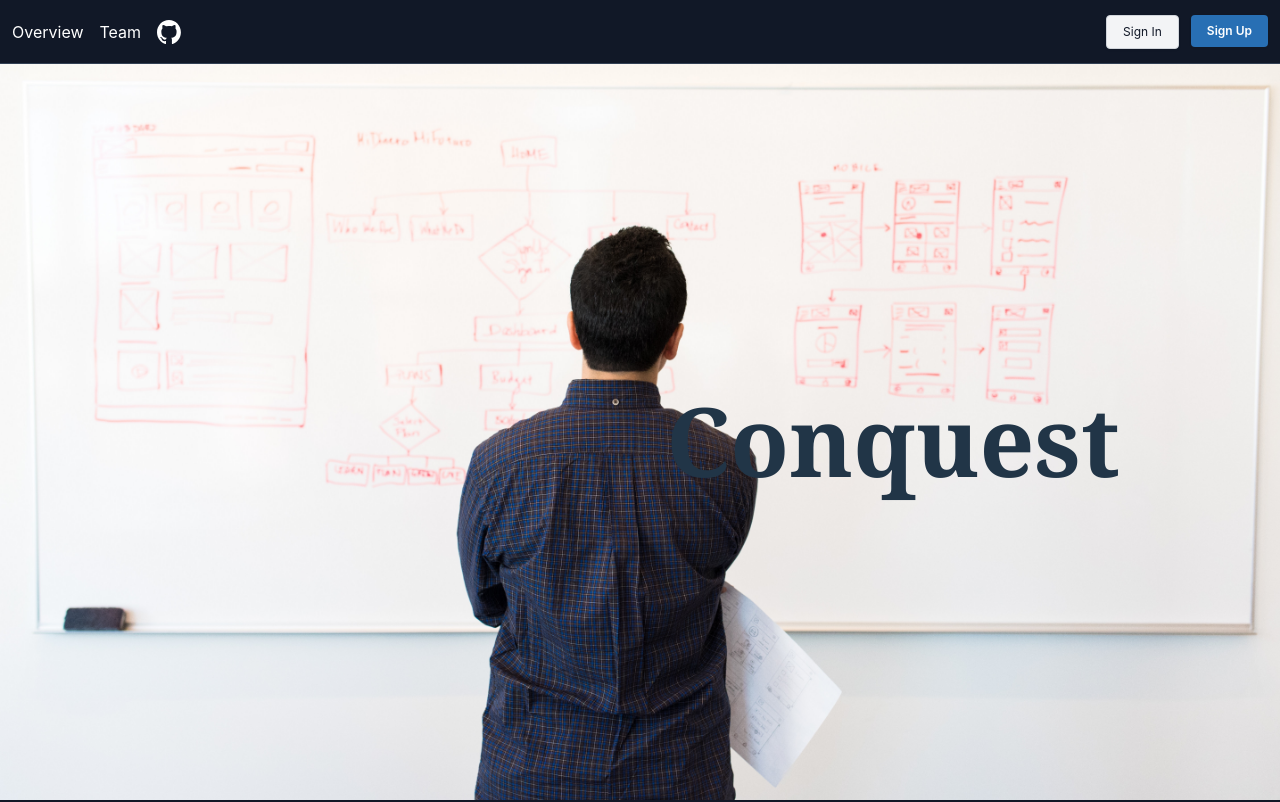
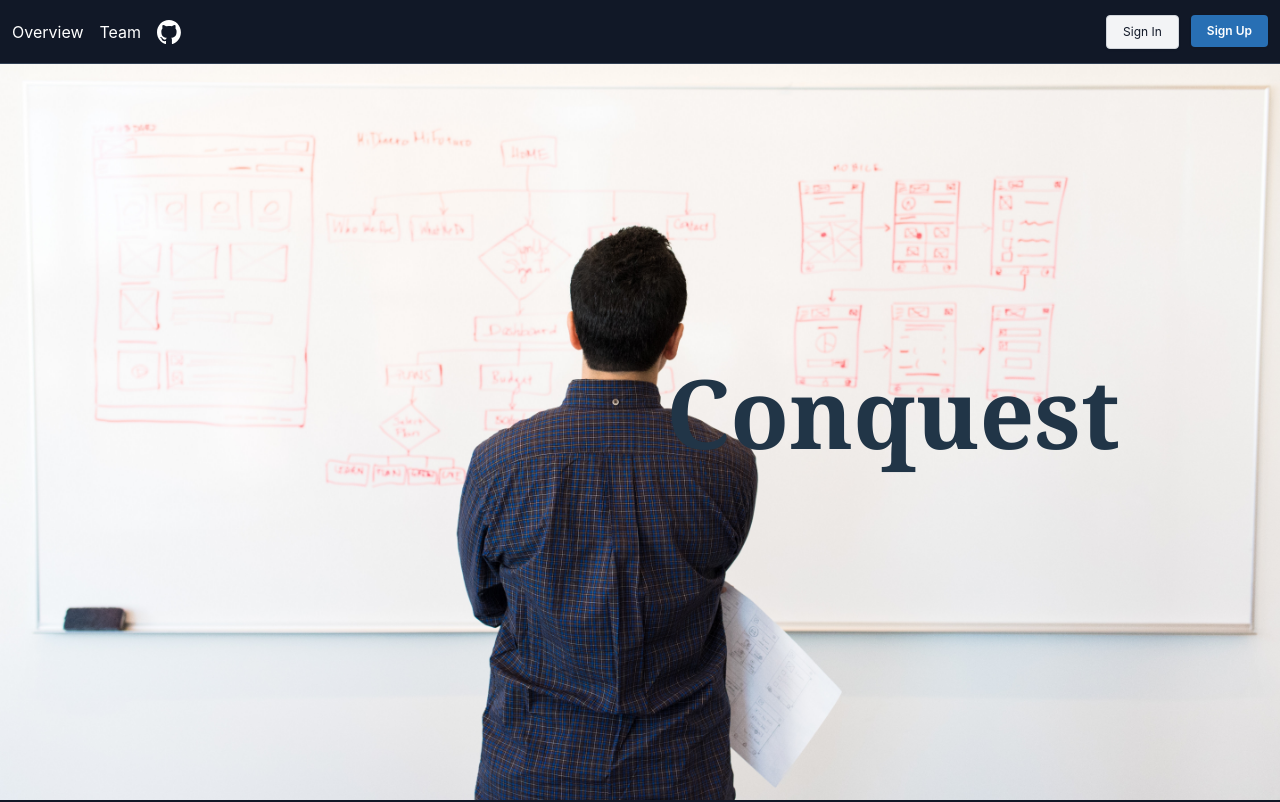
Before and after one commit to ConquestIO/Conquest, a React app: page / in a window 1280 px wide. Shown: the top 802 px of the page. Built offline with nearby package versions, Linux system fonts and the light colour scheme.

Commit message:
fixed spacing of Conquest title

```diff
--- a/src/pages/Home/Overview.jsx
+++ b/src/pages/Home/Overview.jsx
@@ -4,7 +4,7 @@ const Overview = () => {
     return (
     <div id="overview" className='min-h-screen flex justify-center items-center bg-bg2 bg-fixed bg-no-repeat bg-cover bg-center'>
       <div className='flex justify-end items-end w-3/4 mt-20'>
-        <h1 className='font-extrabold text-8xl font-serif'>Conquest</h1>
+        <h1 className='font-extrabold text-8xl font-serif pb-14'>Conquest</h1>
       </div>
     </div>
     )
```
